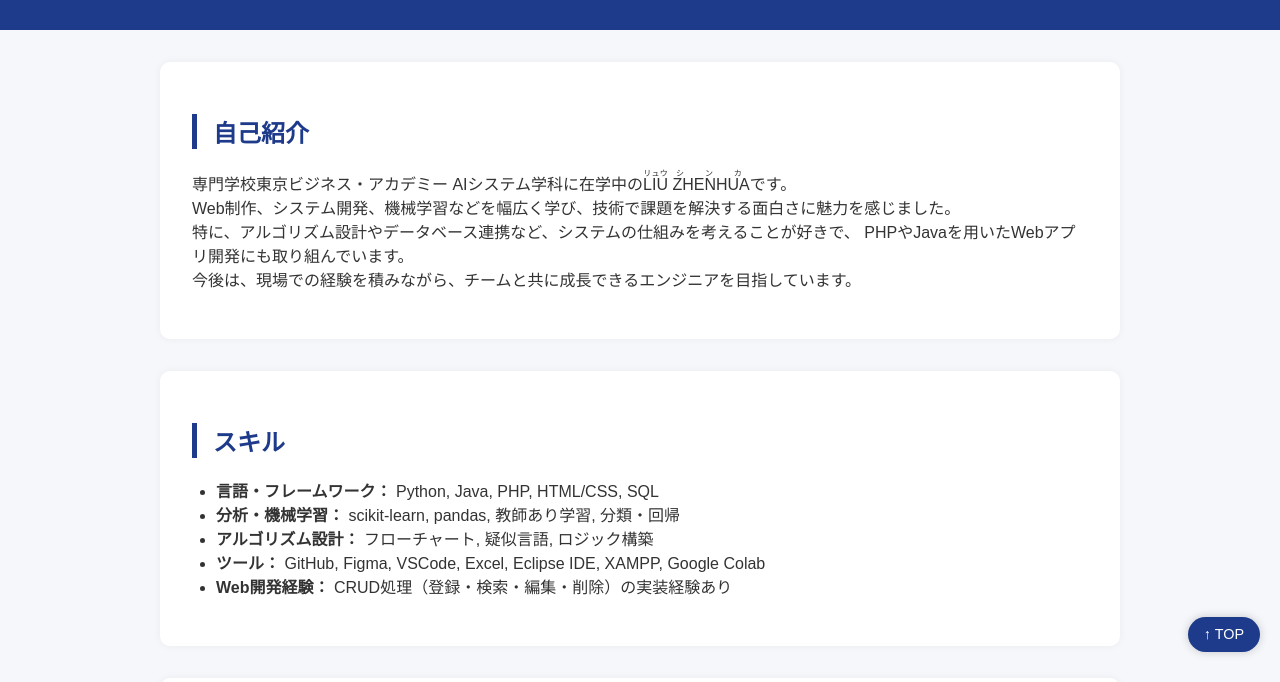
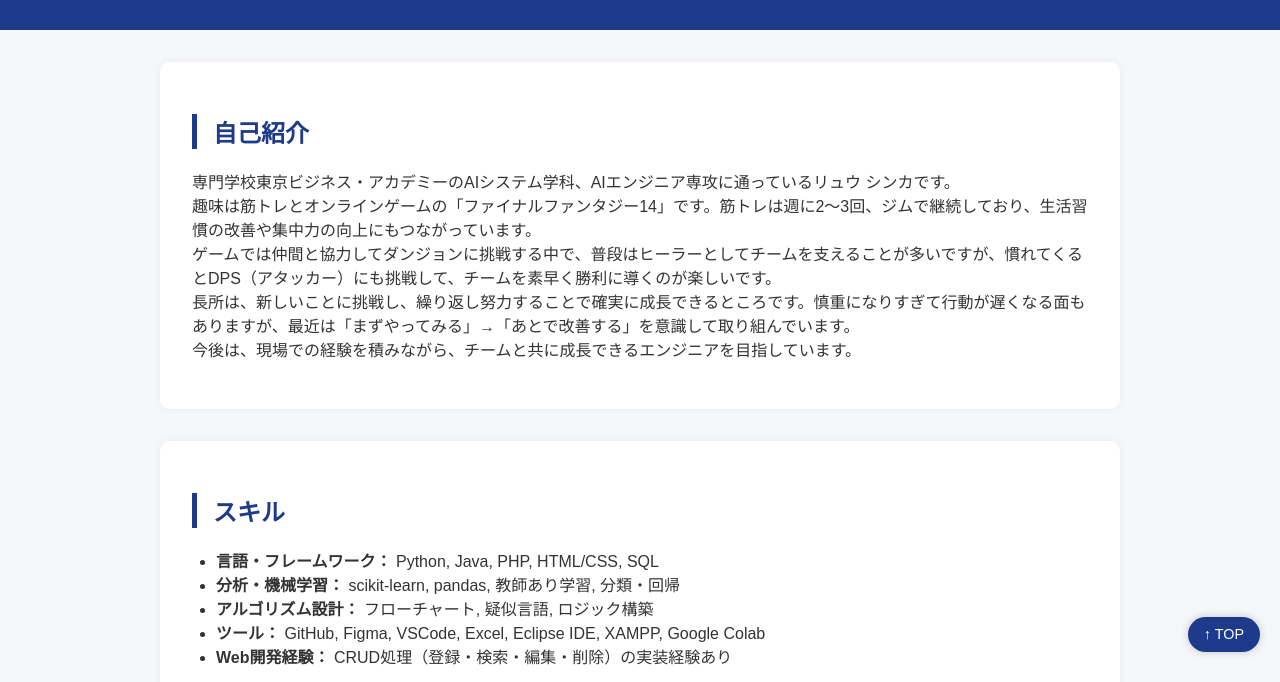
Before and after one commit to RyuShinnka/portfolio, a plain HTML site: page index.html in a window 1280 px wide. Shown: the part 118-800 px from the top of the page. Drawn offline with Linux system fonts and the light colour scheme.

Commit message:
Update index.html

```diff
--- a/index.html
+++ b/index.html
@@ -23,12 +23,12 @@
     <section id="intro">
       <h2>自己紹介</h2>
       <p>
-        専門学校東京ビジネス・アカデミー AIシステム学科に在学中の<ruby>LIU<rt>リュウ</rt></ruby><ruby> ZHENHUA<rt>シンカ</rt></ruby>です。<br>
-        Web制作、システム開発、機械学習などを幅広く学び、技術で課題を解決する面白さに魅力を感じました。<br>
-        特に、アルゴリズム設計やデータベース連携など、システムの仕組みを考えることが好きで、
-        PHPやJavaを用いたWebアプリ開発にも取り組んでいます。<br>
+    専門学校東京ビジネス・アカデミーのAIシステム学科、AIエンジニア専攻に通っているリュウ シンカです。<br>
+    趣味は筋トレとオンラインゲームの「ファイナルファンタジー14」です。筋トレは週に2〜3回、ジムで継続しており、生活習慣の改善や集中力の向上にもつながっています。<br>
+    ゲームでは仲間と協力してダンジョンに挑戦する中で、普段はヒーラーとしてチームを支えることが多いですが、慣れてくるとDPS（アタッカー）にも挑戦して、チームを素早く勝利に導くのが楽しいです。<br>
+    長所は、新しいことに挑戦し、繰り返し努力することで確実に成長できるところです。慎重になりすぎて行動が遅くなる面もありますが、最近は「まずやってみる」→「あとで改善する」を意識して取り組んでいます。<br>
         今後は、現場での経験を積みながら、チームと共に成長できるエンジニアを目指しています。
-      </p>
+  </p>
     </section>
 
     <section id="skills">
```
